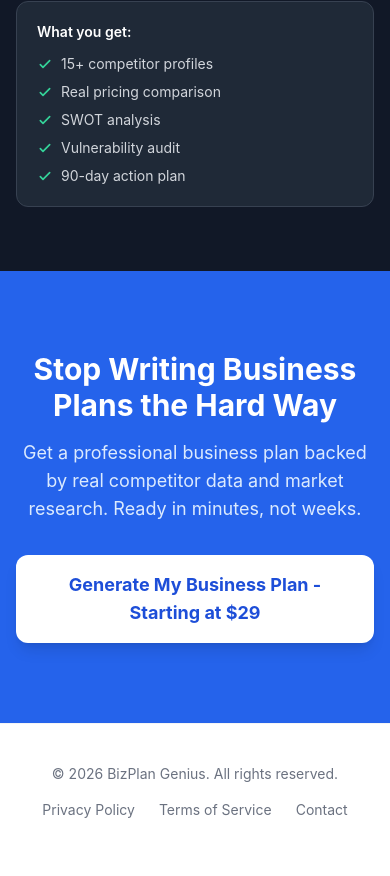
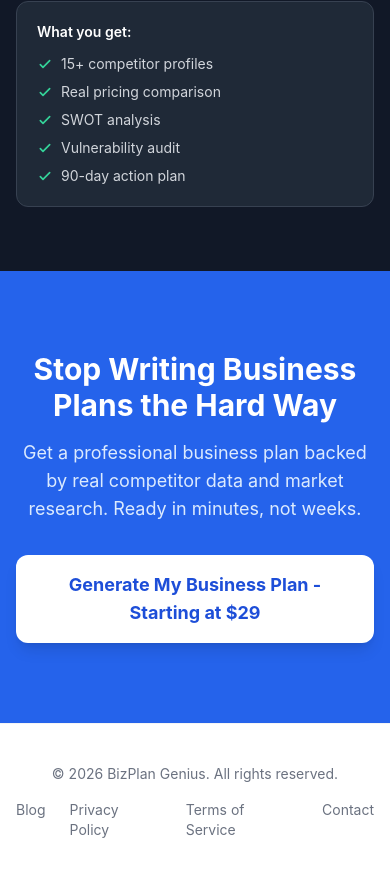
Before and after one commit to eadrianene-code/bizplangenius, a Next.js app in the folder bizplanai/: page / in a window 390 px wide. Shown: the part 7537-8413 px from the top of the page. Built offline with nearby package versions, Linux system fonts and the light colour scheme.

Commit message:
Add Blog link to navigation on all pages
- Homepage: added to NAV_LINKS array and footer
- /spy: added to desktop nav, mobile nav, and footer
- Blog is now discoverable from every page on the site

```diff
--- a/bizplanai/src/app/page.tsx
+++ b/bizplanai/src/app/page.tsx
@@ -7,6 +7,7 @@ const NAV_LINKS = [
   { href: '#how-it-works', label: 'How It Works' },
   { href: '#pricing', label: 'Pricing' },
   { href: '/spy', label: 'Competitor Spy' },
+  { href: '/blog', label: 'Blog' },
   { href: '#faq', label: 'FAQ' },
 ];
 
@@ -487,6 +488,7 @@ function Footer() {
       <div className="max-w-6xl mx-auto flex flex-col md:flex-row items-center justify-between gap-4">
         <p className="text-sm text-gray-500">&copy; {new Date().getFullYear()} BizPlan Genius. All rights reserved.</p>
         <div className="flex gap-6">
+          <a href="/blog" className="text-sm text-gray-500 hover:text-gray-700">Blog</a>
           <a href="/privacy" className="text-sm text-gray-500 hover:text-gray-700">Privacy Policy</a>
           <a href="/terms" className="text-sm text-gray-500 hover:text-gray-700">Terms of Service</a>
           <a href="mailto:support@bizplangenius.com" className="text-sm text-gray-500 hover:text-gray-700">Contact</a>
--- a/bizplanai/src/app/spy/page.tsx
+++ b/bizplanai/src/app/spy/page.tsx
@@ -32,6 +32,7 @@ function Header() {
         <nav className="hidden md:flex items-center gap-8">
           <a href="/" className="text-sm text-gray-600 hover:text-brand-600 transition">Business Plans</a>
           <a href="/spy" className="text-sm text-brand-600 font-semibold">Competitor Spy</a>
+          <a href="/blog" className="text-sm text-gray-600 hover:text-brand-600 transition">Blog</a>
           <a href="#how-it-works" className="text-sm text-gray-600 hover:text-brand-600 transition">How It Works</a>
           <a href="#pricing" className="text-sm text-gray-600 hover:text-brand-600 transition">Pricing</a>
           <a href="#get-started" className="px-5 py-2.5 bg-brand-600 text-white text-sm font-semibold rounded-lg hover:bg-brand-700 transition shadow-md shadow-brand-600/20">
@@ -48,6 +49,7 @@ function Header() {
         <div className="md:hidden bg-white border-t border-gray-100 py-4 px-4 space-y-3">
           <a href="/" className="block text-gray-600 hover:text-brand-600 py-2">Business Plans</a>
           <a href="/spy" className="block text-brand-600 font-semibold py-2">Competitor Spy</a>
+          <a href="/blog" className="block text-gray-600 hover:text-brand-600 py-2">Blog</a>
           <a href="#how-it-works" onClick={() => setMobileOpen(false)} className="block text-gray-600 hover:text-brand-600 py-2">How It Works</a>
           <a href="#pricing" onClick={() => setMobileOpen(false)} className="block text-gray-600 hover:text-brand-600 py-2">Pricing</a>
           <a href="#get-started" className="block w-full text-center px-5 py-2.5 bg-brand-600 text-white font-semibold rounded-lg">
@@ -543,6 +545,7 @@ function Footer() {
         <div className="flex gap-6 text-sm">
           <a href="/" className="hover:text-white transition">Business Plans</a>
           <a href="/spy" className="hover:text-white transition">Competitor Spy</a>
+          <a href="/blog" className="hover:text-white transition">Blog</a>
           <a href="/privacy" className="hover:text-white transition">Privacy</a>
           <a href="/terms" className="hover:text-white transition">Terms</a>
         </div>
```
